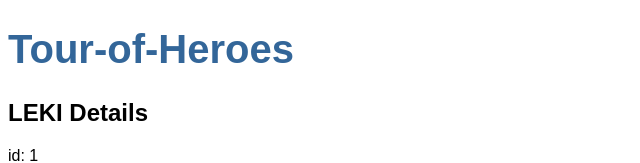
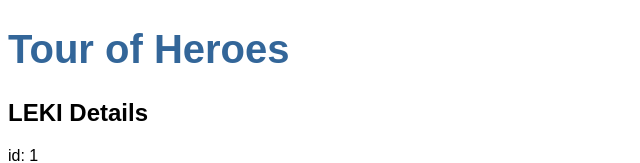
Before and after one commit to ARubiato/Git-Branching, an Angular app: page / in a window 1280 px wide. Shown: the top 163 px of the page, without its empty margins (0-640 px from the left). Built offline with nearby package versions, Linux system fonts and the light colour scheme.

Commit message:
removed some unecessary imports

```diff
--- a/src/app/app.component.ts
+++ b/src/app/app.component.ts
@@ -1,5 +1,4 @@
 import { Component } from '@angular/core';
-import { BrowserModule } from '@angular/platform-browser'
 
 @Component({
   selector: 'app-root',
@@ -7,5 +6,5 @@
   styleUrls: ['./app.component.css']
 })
 export class AppComponent {
-  title = 'Tour-of-Heroes';
+  title = 'Tour of Heroes';
 }
```
